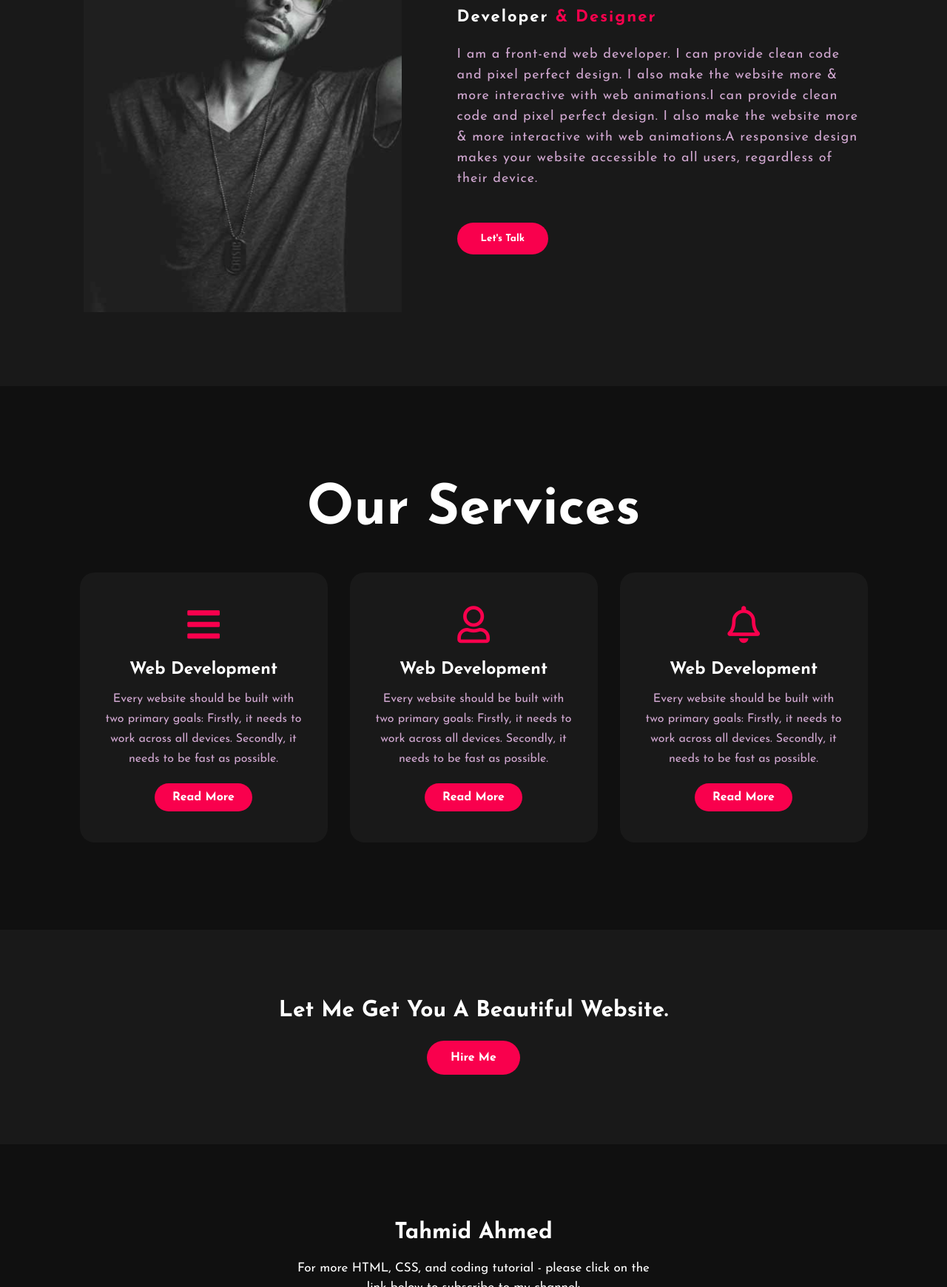
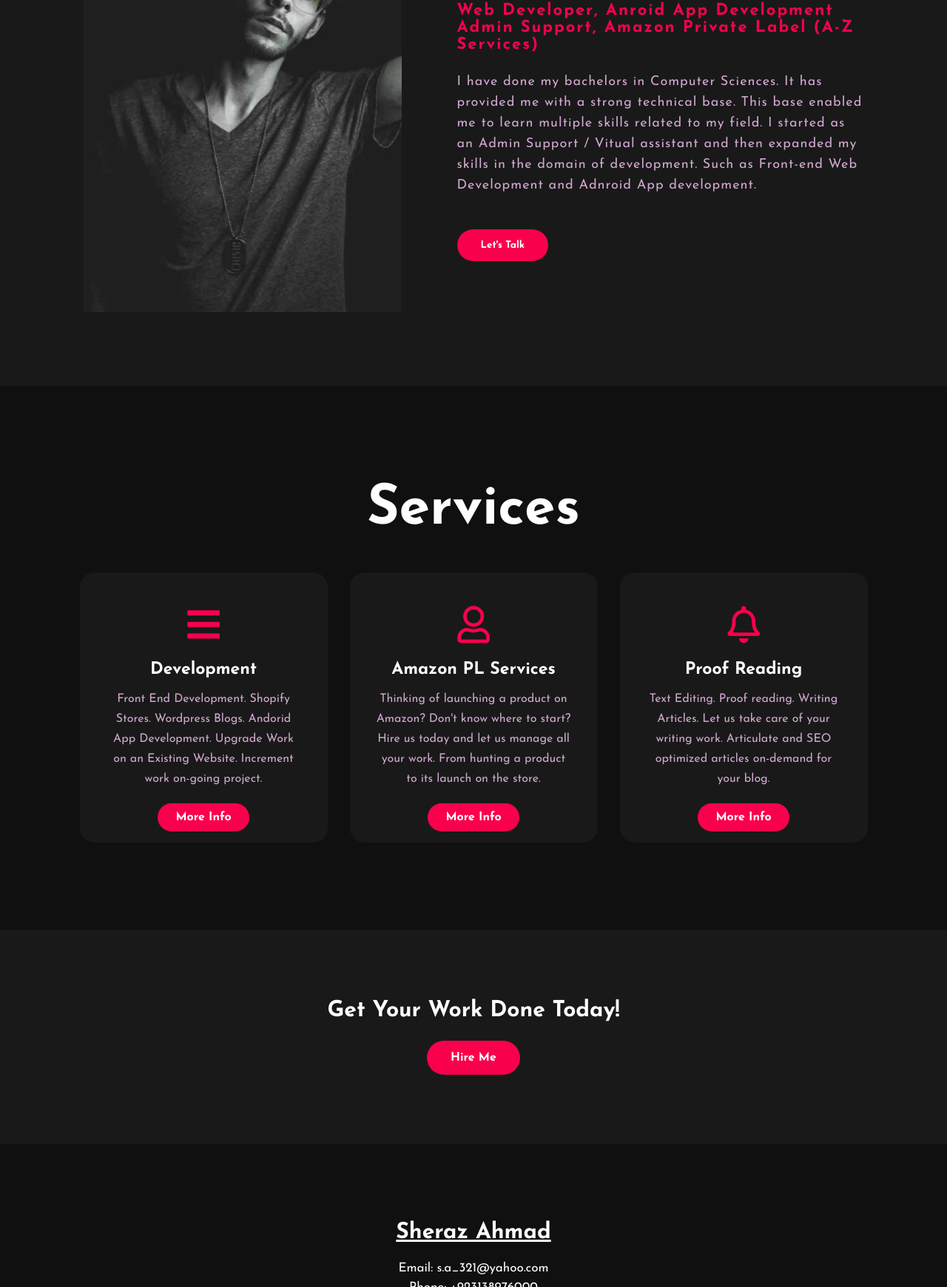
Before and after one commit to cindy101/cindy101.github.io, a plain HTML site: page index.html in a window 1280 px wide. Shown: the part 1060-2800 px from the top of the page at 74% size. Drawn offline with Linux system fonts and the light colour scheme.

Commit message:
Update index.html

```diff
--- a/index.html
+++ b/index.html
@@ -18,8 +18,8 @@
 			<h2 class="logo">Portfo<span>lio</span></h2>
 			<ul>
 				<li><a href="#">Home</a></li>
-				<li><a href="#">About Us</a></li>
-				<li><a href="#">Services</a></li>
+				<li><a href="#aboutme">About Me</a></li>
+				<li><a href="#services">Services</a></li>
 				<li><a href="#">Skills</a></li>
 				<li><a href="#">Contact Us</a></li>
 			</ul>
@@ -28,8 +28,8 @@
 
 		<div class="content">
 			<h4>Hello, my name is</h4>
-			<h1>Tahmid <span>Ahmed</span></h1>
-			<h3>I'am a Web Developer.</h3>
+			<h1>Sheraz <span>Ahmad</span></h1>
+			<h3>I am a Freelancer.</h3>
 			<div class="newslatter">
 				<form>
 					<input type="email" name="email" id="mail" placeholder="Enter Your Email">
@@ -40,57 +40,57 @@
 	</div>
 
 	<!----About section start---->
-	<section class="about">
+	<section class="about" id="aboutme">
 		<div class="main">
 			<img src="img/main-img.png">
 			<div class="about-text">
 				<h2>About Me</h2>
-				<h5>Developer <span>& Designer</span></h5>
-				<p>I am a front-end web developer. I can provide clean code and pixel perfect design. I also make the website more & more interactive with web animations.I can provide clean code and pixel perfect design. I also make the website more & more interactive with web animations.A responsive design makes your website accessible to all users, regardless of their device.</p>
-				<button type="button">Let's Talk</button>
+				<h5><span>Web Developer, </span> <span> Anroid App Development </span><span> Admin Support, </span> <span>Amazon Private Label (A-Z Services)</span></h5>
+				<p>I have done my bachelors in Computer Sciences. It has provided me with a strong technical base. This base enabled me to learn multiple skills related to my field. I started as an Admin Support / Vitual assistant and then expanded my skills in the domain of development. Such as Front-end Web Development and Adnroid App development.</p>
+				<button type="button"><a href="tel:+9231389976000" style="text-decoration:none; color: white;">Let's Talk</a></button>
 			</div>
 		</div>
 	</section>
 
 	<!-----service section start----------->
 	<div class="service">
-		<div class="title">
-			<h2>Our Services</h2>
+		<div class="title" id="services">
+			<h2>Services</h2>
 		</div>
 
 		<div class="box">
 			<div class="card">
 				<i class="fas fa-bars"></i>
-				<h5>Web Development</h5>
+				<h5>Development</h5>
 				<div class="pra">
-					<p>Every website should be built with two primary goals: Firstly, it needs to work across all devices. Secondly, it needs to be fast as possible.</p>
+					<p>Front End Development. Shopify Stores. Wordpress Blogs. Andorid App Development. Upgrade Work on an Existing Website. Increment work on-going project.</p>
 
 					<p style="text-align: center;">
-						<a class="button" href="#">Read More</a>
+						<a class="button" href="https://www.upwork.com/freelancers/~0145fb82132193fc0c">More Info</a>
 					</p>
 				</div>
 			</div>
 
 			<div class="card">
 				<i class="far fa-user"></i>
-				<h5>Web Development</h5>
+				<h5>Amazon PL Services</h5>
 				<div class="pra">
-					<p>Every website should be built with two primary goals: Firstly, it needs to work across all devices. Secondly, it needs to be fast as possible.</p>
+					<p>Thinking of launching a product on Amazon? Don't know where to start? Hire us today and let us manage all your work. From hunting a product to its launch on the store.</p>
 
 					<p style="text-align: center;">
-						<a class="button" href="#">Read More</a>
+						<a class="button" href="https://www.upwork.com/freelancers/~0145fb82132193fc0c">More Info</a>
 					</p>
 				</div>
 			</div>
 
 			<div class="card">
 				<i class="far fa-bell"></i>
-				<h5>Web Development</h5>
+				<h5>Proof Reading</h5>
 				<div class="pra">
-					<p>Every website should be built with two primary goals: Firstly, it needs to work across all devices. Secondly, it needs to be fast as possible.</p>
+					<p>Text Editing. Proof reading. Writing Articles. Let us take care of your writing work. Articulate and SEO optimized articles on-demand for your blog. </p>
 
 					<p style="text-align: center;">
-						<a class="button" href="#">Read More</a>
+						<a class="button" href="https://www.upwork.com/freelancers/~0145fb82132193fc0c">More Info</a>
 					</p>
 				</div>
 			</div>
@@ -99,20 +99,20 @@
 
 	<!------Contact Me------>
 	<div class="contact-me">
-		<p>Let Me Get You A Beautiful Website.</p>
-		<a class="button-two" href="#">Hire Me</a>
+		<p>Get Your Work Done Today!</p>
+		<a class="button-two" href="https://www.upwork.com/freelancers/~0145fb82132193fc0c">Hire Me</a>
 	</div>
 
 	<!------footer start--------->
 	<footer>
-		<p>Tahmid Ahmed</p>
-		<p>For more HTML, CSS, and coding tutorial - please click on the link below to subscribe to my channel:</p>
+		<p><u>Sheraz Ahmad</u></p>
+		<p><a href="mailto:s.a_321@yahoo.com" style="text-decoration:none; color: white;" > Email: s.a_321@yahoo.com</a><br><a href="tel:+923138976000" style="text-decoration:none; color: white;">Phone: +923138976000</a></p>
+
 		<div class="social">
 			<a href="#"><i class="fab fa-facebook-f"></i></a>
 			<a href="#"><i class="fab fa-instagram"></i></a>
 			<a href="#"><i class="fab fa-dribbble"></i></a>
 		</div>
-		<p class="end">CopyRight By Tahmid Ahmed</p>
 	</footer>
 </body>
 </html>
```
